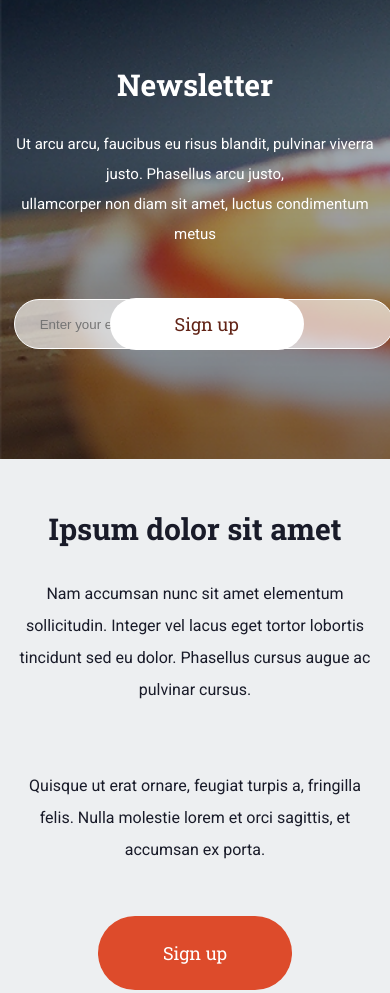
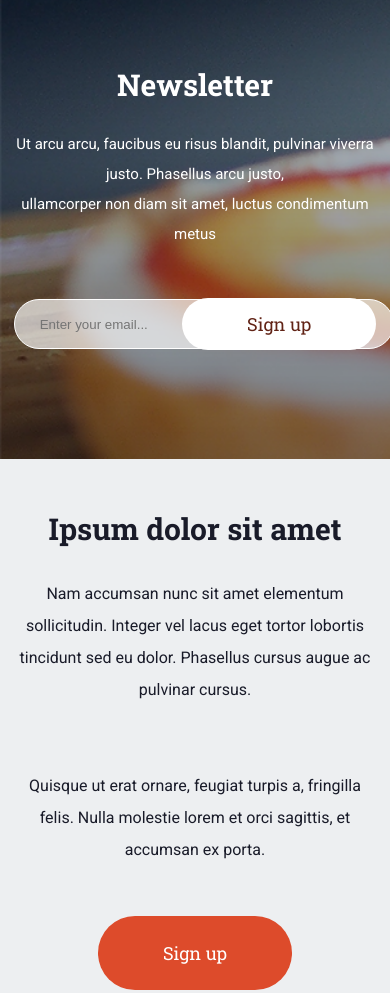
Before and after one commit to Suvendro/Panakeia, a plain HTML site: page index.html in a window 390 px wide. Shown: the part 4125-5118 px from the top of the page. Drawn offline with Linux system fonts and the light colour scheme.

Commit message:
right: 0%;
right: 0%;

```diff
--- a/css/style.css
+++ b/css/style.css
@@ -646,7 +646,7 @@
         /*newsletter-section*/
         .newsletter-section {}
         .newsletter-section a {
-
+            right: 0%;
             top: -2%;
         }
         .div-email {}
```
